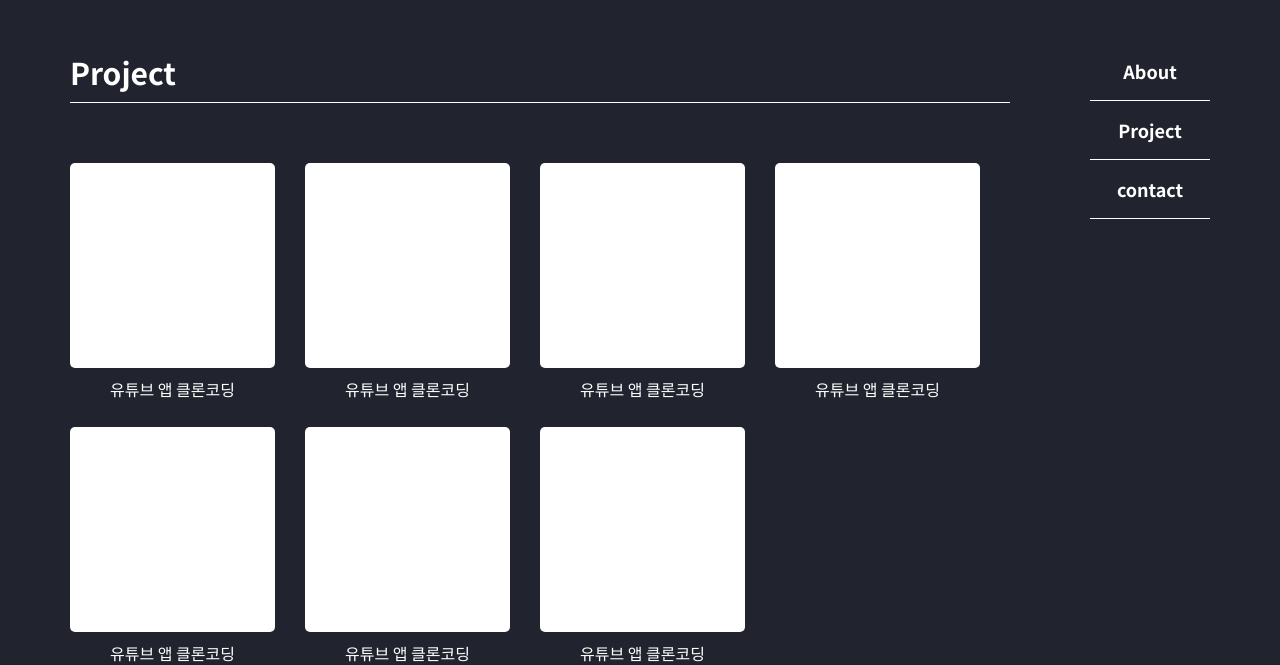
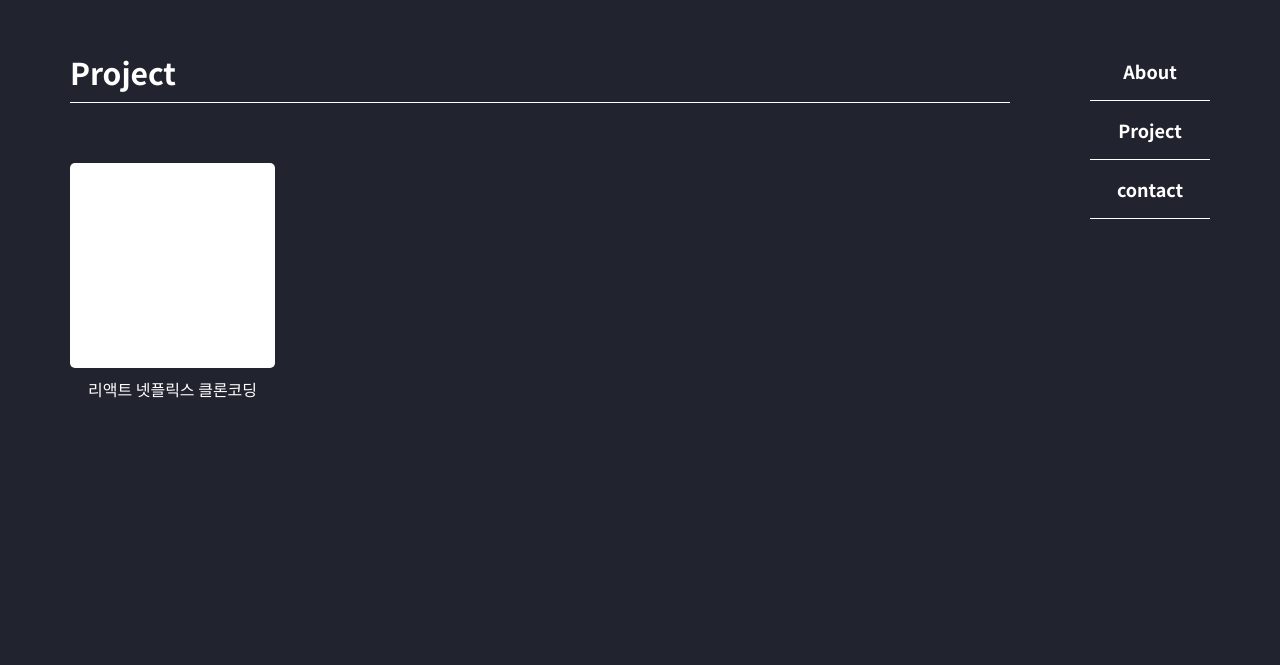
Before and after one commit to ITHPARK/Front-end-Portfoilo, a React (Create React App) app: page /project in a window 1280 px wide. Shown: the part 828-1493 px from the top of the page. After the commit the page ends 1229 px from the top, so only its background shows below. Built offline with nearby package versions, Linux system fonts and the light colour scheme.

Commit message:
포폴 작업

```diff
--- a/src/components/Modal.js
+++ b/src/components/Modal.js
@@ -1,6 +1,7 @@
 import React from 'react'
+import {Link} from 'react-router-dom'
 
-const Modal = ({handleModalClose}) => {
+const Modal = ({handleModalClose, title, text, url}) => {
 
 
   return (
@@ -12,7 +13,13 @@ const Modal = ({handleModalClose}) => {
             </div>
 
             <div className='modal_text'>
-                It is a long established fact that a reader will be distracted by the readable content of a page when looking at its layout. The point of using Lorem Ipsum is that it has a more-or-less normal distribution of letters, as opposed to using 'Content here, content here', making it look like readable English. Many desktop publishing packages and web page editors now use Lorem Ipsum as their default model text, and a search for 'lorem ipsum' will uncover many web sites still in their infancy. Various versions have evolved over the years, sometimes by accident, sometimes on purpose (injected humour and the like).
+                <h4>
+                  {title}
+                </h4>
+                <p>
+                  {text}
+                </p>
+                <Link to=""></Link>
             </div>
 
             <span className='modal_close' onClick={handleModalClose}></span>
--- a/src/components/Project.js
+++ b/src/components/Project.js
@@ -1,20 +1,31 @@
 import React, {useState} from 'react'
 import Modal from './Modal';
+import {Link} from 'react-router-dom';
 
 
 const Project = () => {
 
   const [modalStatus, setModalStatus] = useState(false);
-  const [textVal, setTextVal] = useState("");
-  const [imgUrl, setImgUrl] = useState("");
+  const [info, setInfo] = useState([
+    {
+      id: "netflix-clone-coding",
+      title: "리액트 넷플릭스 클론코딩",
+      text: "The Movie DB API를 이용해 비동기 요청을 하여 데이터를 받아 주간 영화 순위, 장르별 영화, 영화 상세정보, 평점 등의 정보를 받아 넷플릭스의 레이아웃을 참고해서 작업하였습니다. react-router를 활용하여 중첩라우팅과 동적라우팅을 구현하였으며",
+      url: "",
+    },
+  ]);
+  const [selectedProjectId, setSelectedProjectId] = useState(null);
 
-  const handleModalOpen = () => {
+  const handleModalOpen = (item) => {
     setModalStatus(true);
+    setSelectedProjectId(item);
   }
 
   const handleModalClose = () => {
     setModalStatus(false);
   }
+
+
 
   return (
     <>
@@ -22,39 +33,28 @@ const Project = () => {
         <h2 className='content_tit'>Project</h2>
 
         <ul className='project_list'>
-          <li onClick={handleModalOpen}>
-            <div className='project_box'></div>
-            <p>유튜브 앱 클론코딩</p>
-          </li>
-          <li>
-            <div className='project_box'></div>
-            <p>유튜브 앱 클론코딩</p>
-          </li>
-          <li>
-            <div className='project_box'></div>
-            <p>유튜브 앱 클론코딩</p>
-          </li>
-          <li>
-            <div className='project_box'></div>
-            <p>유튜브 앱 클론코딩</p>
-          </li>
-          <li>
-            <div className='project_box'></div>
-            <p>유튜브 앱 클론코딩</p>
-          </li>
-          <li>
-            <div className='project_box'></div>
-            <p>유튜브 앱 클론코딩</p>
-          </li>
-          <li>
-            <div className='project_box'></div>
-            <p>유튜브 앱 클론코딩</p>
-          </li>
+        {
+          info.map((item) => {
+            return(
+              <li onClick={() => handleModalOpen(item)} key={item.id}>
+              <Link>
+                <div className='project_box'></div>
+                <h4>{item.title}</h4>
+              </Link>
+            </li>
+            )
+          })
+        }
         </ul>
       </div>
 
       {modalStatus &&
-        <Modal handleModalClose={handleModalClose} />
+        <Modal
+          handleModalClose={handleModalClose}
+          title = {selectedProjectId.title}
+          text = {selectedProjectId.text}
+          url = {selectedProjectId.url}
+        />
       }
     </>
   )
--- a/src/scss/pages/project/project.scss
+++ b/src/scss/pages/project/project.scss
@@ -17,9 +17,15 @@
             transition: all .3s;
         }
 
-        p {
-            margin-top: 13px;
-            text-align: center;
+        a{
+            width: 100%;
+            display: block;
+
+            h4 {
+                margin-top: 13px;
+                text-align: center;
+            }
+
         }
 
         &:hover {
```
